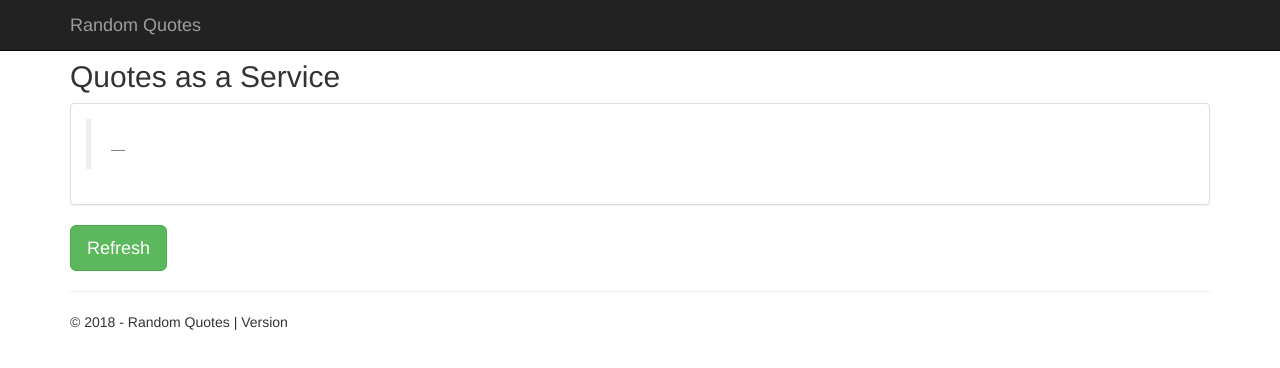
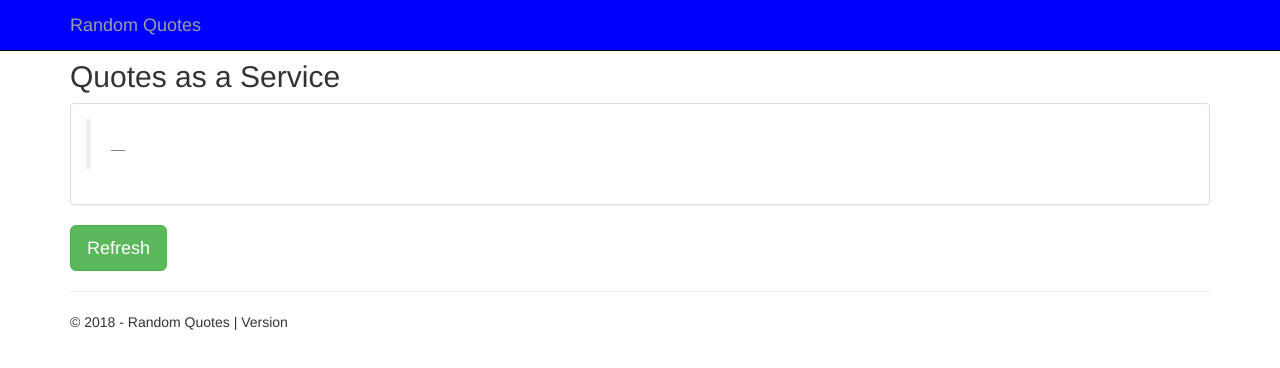
Before and after one commit to OctopusSamples/RandomQuotes-Frontend-Go, a plain HTML site: page web/index.html in a window 1280 px wide. Drawn offline with Linux system fonts and the light colour scheme; no server answers.

Commit message:
A feature branch

```diff
--- a/web/index.html
+++ b/web/index.html
@@ -13,7 +13,7 @@
 
 <body>
 
-<nav class="navbar navbar-inverse navbar-fixed-top">
+<nav class="navbar navbar-inverse navbar-fixed-top" style="background-color: blue">
     <div class="container">
         <div class="navbar-header">
             <button type="button" class="navbar-toggle" data-toggle="collapse" data-target=".navbar-collapse">
```
